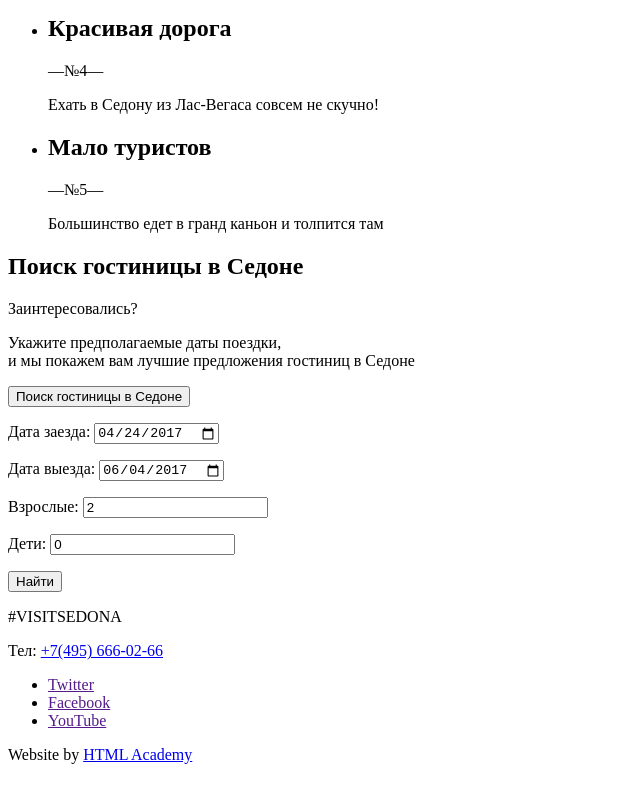
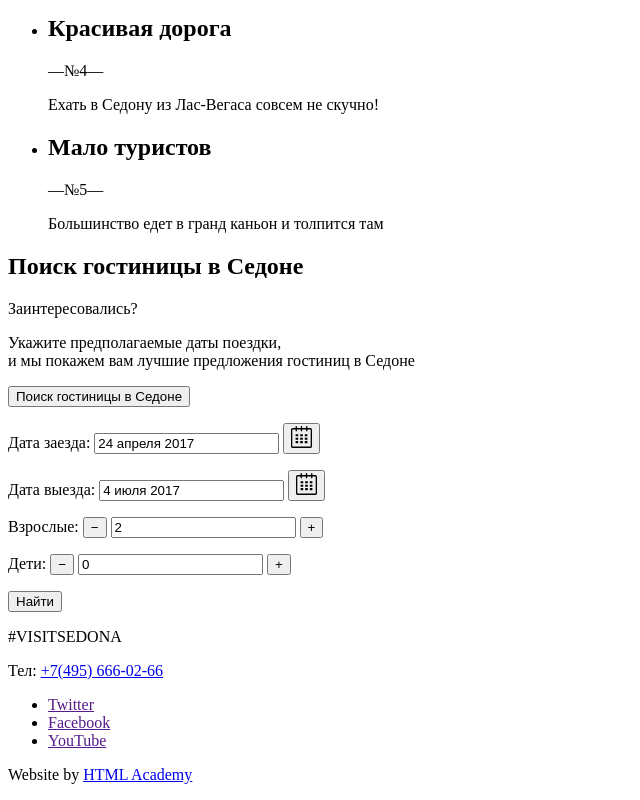
Before and after one commit to vadimrahmanov/1150187-sedona-27, a plain HTML site: page index.html in a window 1280 px wide. Shown: the part 1255-2055 px from the top of the page, without its empty margins (0-640 px from the left). Drawn offline with Linux system fonts and the light colour scheme.

Commit message:
Доработка

```diff
--- a/index.html
+++ b/index.html
@@ -85,19 +85,29 @@
         <form action="https://echo.htmlacademy.ru" method="get">
           <p>
             <label for="checkin-date">Дата заезда:</label>
-            <input id="checkin-date" type="date" name="check-in-date" value="2017-04-24">
+            <input id="checkin-date" type="text" name="check-in-date" value="24 апреля 2017">
+            <button type="button">
+              <img src="img/calendar.svg" alt="Календарь для выбора даты заезда">
+            </button>
           </p>
           <p>
             <label for="checkout-date">Дата выезда:</label>
-            <input id="checkout-date" type="date" name="check-out-date" value="2017-06-04">
+            <input id="checkout-date" type="text" name="check-out-date" value="4 июля 2017">
+            <button type="button">
+              <img src="img/calendar.svg" alt="Календарь для выбора даты выезда">
+            </button>
           </p>
           <p>
             <label for="adults">Взрослые:</label>
-            <input id="adults" type="number" name="adults-amount" value="2">
+            <button type="button">&minus;</button>
+            <input id="adults" type="text" name="adults-amount" value="2">
+            <button type="button">&plus;</button>
           </p>
           <p>
             <label for="children">Дети:</label>
-            <input id="children" type="number" name="children-amount" value="0">
+            <button type="button">&minus;</button>
+            <input id="children" type="text" name="children-amount" value="0">
+            <button type="button">&plus;</button>
           </p>
           <button type="submit">Найти</button>
         </form>
```
